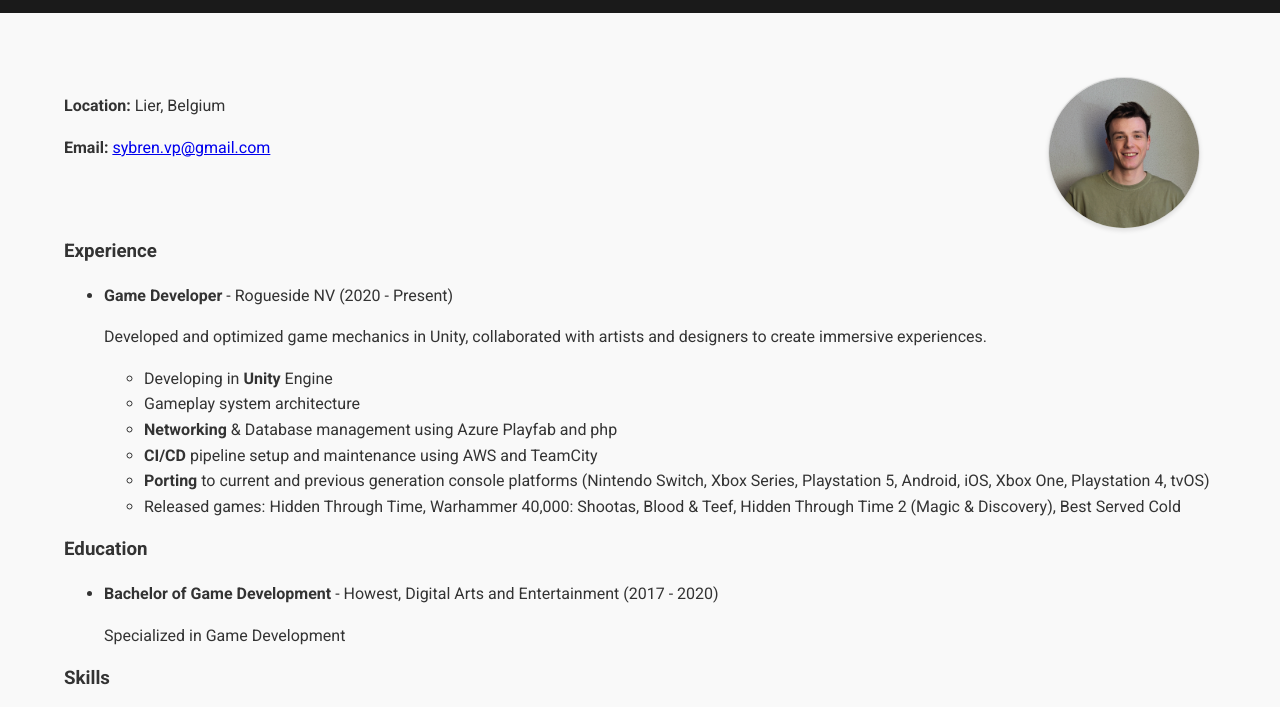
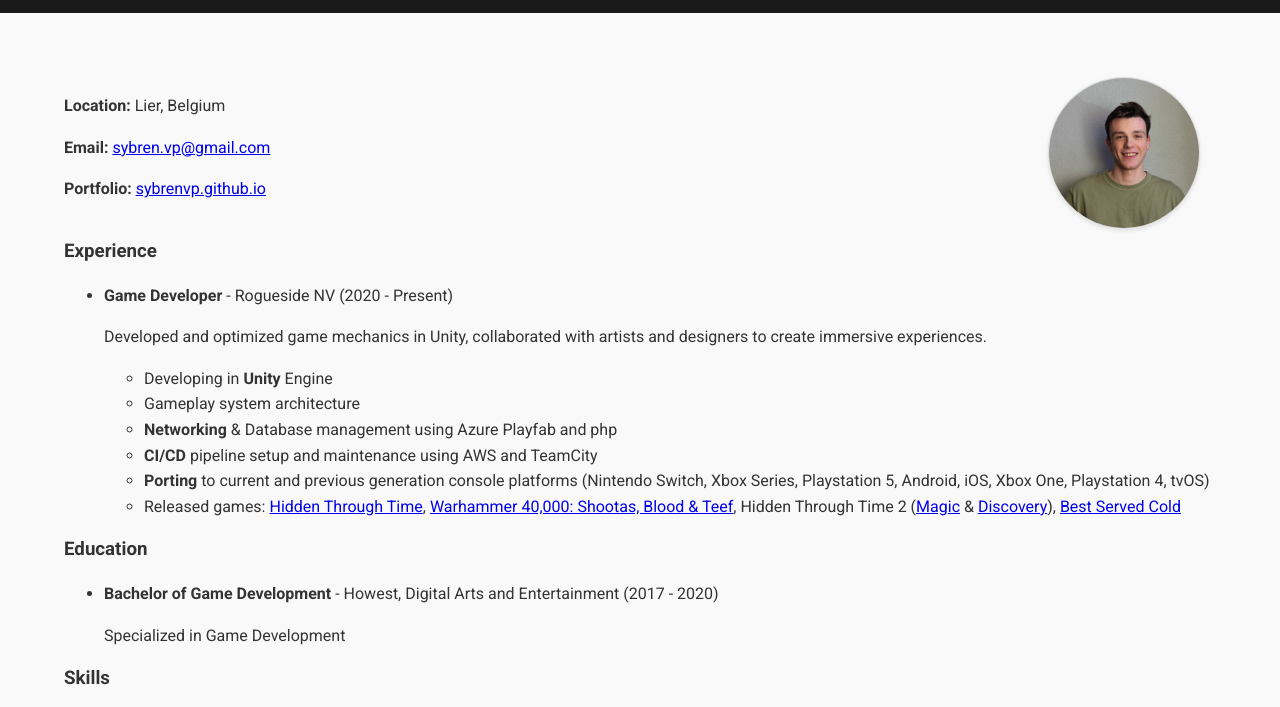
Before and after one commit to SybrenVP/sybrenvp.github.io, a plain HTML site: page resume.html in a window 1280 px wide. Shown: the part 83-790 px from the top of the page. Drawn offline with Linux system fonts and the light colour scheme.

Commit message:
Add files via upload

```diff
--- a/resume.html
+++ b/resume.html
@@ -29,6 +29,7 @@
                     <div class="personal-info" style="flex: 1; margin-right: 1rem;">
                         <p><strong>Location:</strong> Lier, Belgium</p>
                         <p><strong>Email:</strong> <a href="mailto:sybren.vp@gmail.com">sybren.vp@gmail.com</a></p>
+                        <p><strong>Portfolio:</strong> <a href="sybrenvp.github.io">sybrenvp.github.io</a></p>
                     </div>
                     <div style="flex: 0;">
                         <img src="../img/personal/portrait.jpg" alt="Sybren Van Praet" style="max-width: 150px; border-radius: 50%;">
@@ -45,7 +46,7 @@
                             <li><strong>Networking</strong> & Database management using Azure Playfab and php</li>
                             <li><strong>CI/CD</strong> pipeline setup and maintenance using AWS and TeamCity</li>
                             <li><strong>Porting</strong> to current and previous generation console platforms (Nintendo Switch, Xbox Series, Playstation 5, Android, iOS, Xbox One, Playstation 4, tvOS)</li>
-                            <li>Released games: Hidden Through Time, Warhammer 40,000: Shootas, Blood & Teef, Hidden Through Time 2 (Magic & Discovery), Best Served Cold</li>
+                            <li>Released games: <a href="https://store.steampowered.com/app/524910/Hidden_Through_Time/">Hidden Through Time</a>, <a href="https://store.steampowered.com/app/1324530/Warhammer_40000_Shootas_Blood__Teef/">Warhammer 40,000: Shootas, Blood & Teef</a>, Hidden Through Time 2 (<a href="https://store.steampowered.com/app/2304640/Hidden_Through_Time_2_Myths__Magic/">Magic</a> & <a href="https://store.steampowered.com/app/1094680/Hidden_Through_Time_2_Discovery/">Discovery</a>), <a href="https://store.steampowered.com/app/3218530/Best_Served_Cold/">Best Served Cold</a></li>
                         </ul>
                     </li>
                 </ul>
```
